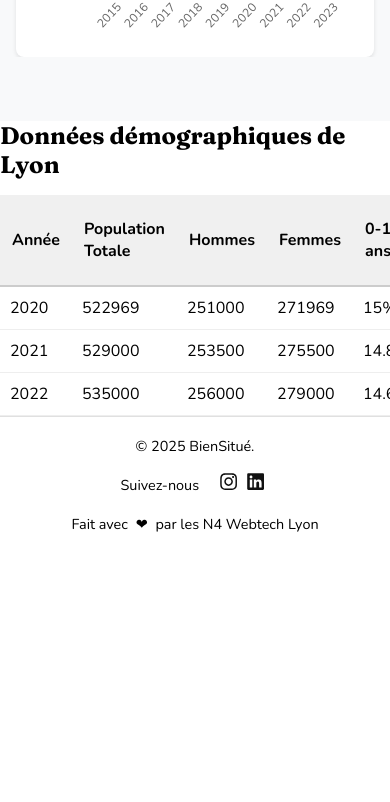
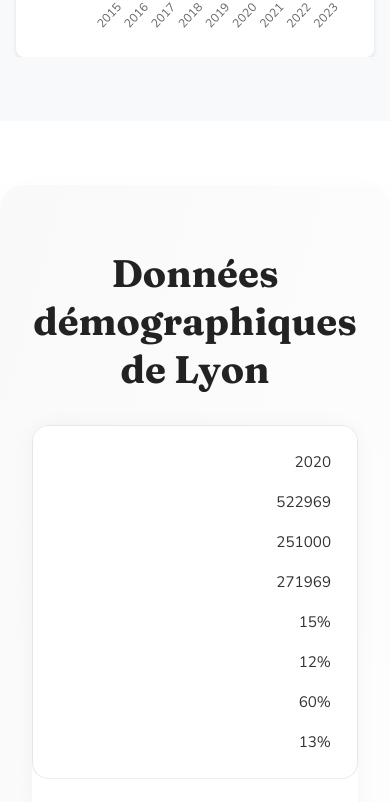
Before and after one commit to romain-sadar/Hackaton, a React (Vite) app in the folder hackaton_front_react/: page / in a window 390 px wide. Shown: the part 2179-2981 px from the top of the page. Before the commit the page ends 2733 px from the top, so only its background shows below. Built offline with nearby package versions, Linux system fonts and the light colour scheme.

Commit message:
(feat) : Add React-Table

```diff
--- a/hackaton_front_react/src/assets/styles/global.css
+++ b/hackaton_front_react/src/assets/styles/global.css
@@ -181,6 +181,86 @@
   background-color: #a77634;
 }
 
+.section-3 {
+  padding: 4rem 2rem;
+  background: linear-gradient(to bottom right, #f9f9f9, #ffffff);
+  border-radius: 1.5rem;
+  box-shadow: 0 20px 40px rgba(0, 0, 0, 0.05);
+  margin-top: 4rem;
+}
+.section-3 h2 {
+  font-size: 2.4rem;
+  font-weight: 700;
+  color: #222;
+  margin-bottom: 2rem;
+  text-align: center;
+}
+.section-3 table {
+  width: 100%;
+  border-collapse: collapse;
+  border-radius: 1rem;
+  overflow: hidden;
+  background-color: #ffffff;
+  box-shadow: 0 0 20px rgba(0, 0, 0, 0.04);
+}
+.section-3 table thead {
+  background-color: #1f2937;
+  color: #000;
+}
+.section-3 table thead th {
+  padding: 1.2rem;
+  font-weight: 600;
+  text-align: left;
+  font-size: 1rem;
+  border-bottom: 2px solid #ddd;
+}
+.section-3 table tbody tr:nth-child(even) {
+  background-color: #f5f7fa;
+}
+.section-3 table tbody tr:hover {
+  background-color: #e0f2fe;
+  transition: background-color 0.2s ease-in-out;
+}
+.section-3 table tbody tr td {
+  padding: 1rem;
+  font-size: 0.95rem;
+  color: #333;
+  border-bottom: 1px solid #e5e7eb;
+}
+@media (max-width: 768px) {
+  .section-3 table {
+    font-size: 0.85rem;
+  }
+  .section-3 table thead {
+    display: none;
+  }
+  .section-3 table tbody {
+    display: block;
+  }
+  .section-3 table tbody tr {
+    display: flex;
+    flex-direction: column;
+    margin-bottom: 1.5rem;
+    background-color: #fff;
+    border: 1px solid #e5e7eb;
+    border-radius: 1rem;
+    overflow: hidden;
+    padding: 1rem;
+  }
+  .section-3 table tbody tr td {
+    border: none;
+    padding: 0.5rem 0;
+    display: flex;
+    justify-content: space-between;
+  }
+  .section-3 table tbody tr td::before {
+    content: attr(data-label);
+    font-weight: 600;
+    color: #666;
+    margin-right: 1rem;
+  }
+}
+
 .section-2 {
   padding: 4rem 0;
   background-color: #f8f9fa;
--- a/hackaton_front_react/src/assets/styles/scss/import/pages/_home.scss
+++ b/hackaton_front_react/src/assets/styles/scss/import/pages/_home.scss
@@ -74,34 +74,37 @@
 }
 
 .section-3 {
-  padding: 3rem 2rem;
-  background-color: #ffffff;
-  border-radius: 1rem;
-  box-shadow: 0 10px 30px rgba(0, 0, 0, 0.05);
-  margin-top: 3rem;
+  padding: 4rem 2rem;
+  background: linear-gradient(to bottom right, #f9f9f9, #ffffff);
+  border-radius: 1.5rem;
+  box-shadow: 0 20px 40px rgba(0, 0, 0, 0.05);
+  margin-top: 4rem;
 
   h2 {
-    font-size: 2rem;
-    margin-bottom: 1.5rem;
-    color: #333;
+    font-size: 2.4rem;
+    font-weight: 700;
+    color: #222;
+    margin-bottom: 2rem;
+    text-align: center;
   }
 
   table {
     width: 100%;
     border-collapse: collapse;
-    font-size: 1rem;
-    background-color: #fafafa;
-    border-radius: 0.5rem;
+    border-radius: 1rem;
     overflow: hidden;
+    background-color: #ffffff;
+    box-shadow: 0 0 20px rgba(0, 0, 0, 0.04);
 
     thead {
-      background-color: #f0f0f0;
+      background-color: #1f2937; // gris anthracite
+      color: #000;
 
       th {
-        padding: 1rem;
+        padding: 1.2rem;
+        font-weight: 600;
         text-align: left;
-        font-weight: 600;
-        color: #333;
+        font-size: 1rem;
         border-bottom: 2px solid #ddd;
       }
     }
@@ -109,17 +112,59 @@
     tbody {
       tr {
         &:nth-child(even) {
-          background-color: #f9f9f9;
+          background-color: #f5f7fa;
         }
 
         &:hover {
-          background-color: #eef6ff;
+          background-color: #e0f2fe;
+          transition: background-color 0.2s ease-in-out;
         }
 
         td {
-          padding: 0.75rem 1rem;
-          border-bottom: 1px solid #eee;
-          color: #444;
+          padding: 1rem;
+          font-size: 0.95rem;
+          color: #333;
+          border-bottom: 1px solid #e5e7eb;
+        }
+      }
+    }
+  }
+
+  // Responsive 💡
+  @media (max-width: 768px) {
+    table {
+      font-size: 0.85rem;
+
+      thead {
+        display: none;
+      }
+
+      tbody {
+        display: block;
+
+        tr {
+          display: flex;
+          flex-direction: column;
+          margin-bottom: 1.5rem;
+          background-color: #fff;
+          border: 1px solid #e5e7eb;
+          border-radius: 1rem;
+          overflow: hidden;
+          padding: 1rem;
+
+          td {
+            border: none;
+            padding: 0.5rem 0;
+            display: flex;
+            justify-content: space-between;
+
+            &::before {
+              content: attr(data-label);
+              font-weight: 600;
+              color: #666;
+              margin-right: 1rem;
+            }
+          }
         }
       }
     }
```
Also changed, not shown: 1 other file (tests, documents, lock files or other folders).
